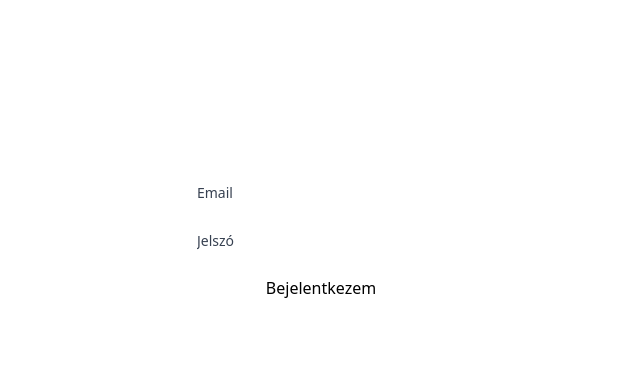
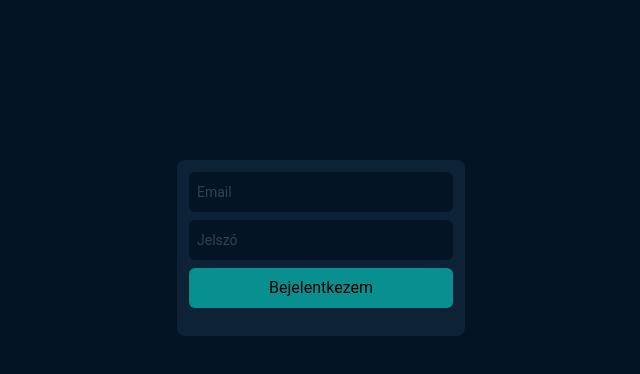
Before and after one commit to lucienruppert/messenger-clone, an Angular app in the folder frontend/: page / in a window 1280 px wide. Shown: the top 374 px of the page, without its empty margins (319-959 px from the left). Built offline with nearby package versions, Linux system fonts and the light colour scheme.

Commit message:
fix angular boot

```diff
--- a/frontend/src/app/app.component.css
+++ b/frontend/src/app/app.component.css
@@ -0,0 +1,4 @@
+:host {
+  @apply flex h-screen;
+  background-color: var(--dark);
+}
--- a/frontend/src/styles.css
+++ b/frontend/src/styles.css
@@ -2,3 +2,54 @@
 @tailwind base;
 @tailwind components;
 @tailwind utilities;
+
+@tailwind base;
+@tailwind components;
+@tailwind utilities;
+
+body {
+  margin: 0;
+  font-family: Roboto, "Helvetica Neue", sans-serif;
+}
+
+:root {
+  --dark: #031525; /* rgb(3, 21, 37) */
+  --lighter: rgba(13, 34, 54);
+  --secondary: rgb(8, 143, 143);
+  /* --secondary: rgb(255, 68, 51); orange */
+  color: var(--white);
+}
+
+/* .cdk-overlay-dark-backdrop {
+  background: rgba(3, 21, 37, 0.8);
+} */
+/*
+cdk-dialog-container {
+  position: fixed;
+  top: 20%;
+  left: calc(50% - 144px);
+} */
+
+.mat-mdc-checkbox.mat-mdc-checkbox-checked .mdc-checkbox__background,
+.mdc-checkbox__ripple {
+  background-color: grey !important;
+  border-color: grey !important;
+}
+
+.mat-mdc-menu-content {
+  background-color: var(--dark);
+}
+
+.mat-mdc-button:not(:disabled) {
+  color: var(--white);
+}
+
+.mdc-snackbar__surface {
+  background-color: var(--secondary) !important;
+  border: 1px solid grey;
+}
+
+.mdc-snackbar__label {
+  color: white !important;
+  text-align: center;
+}
```
